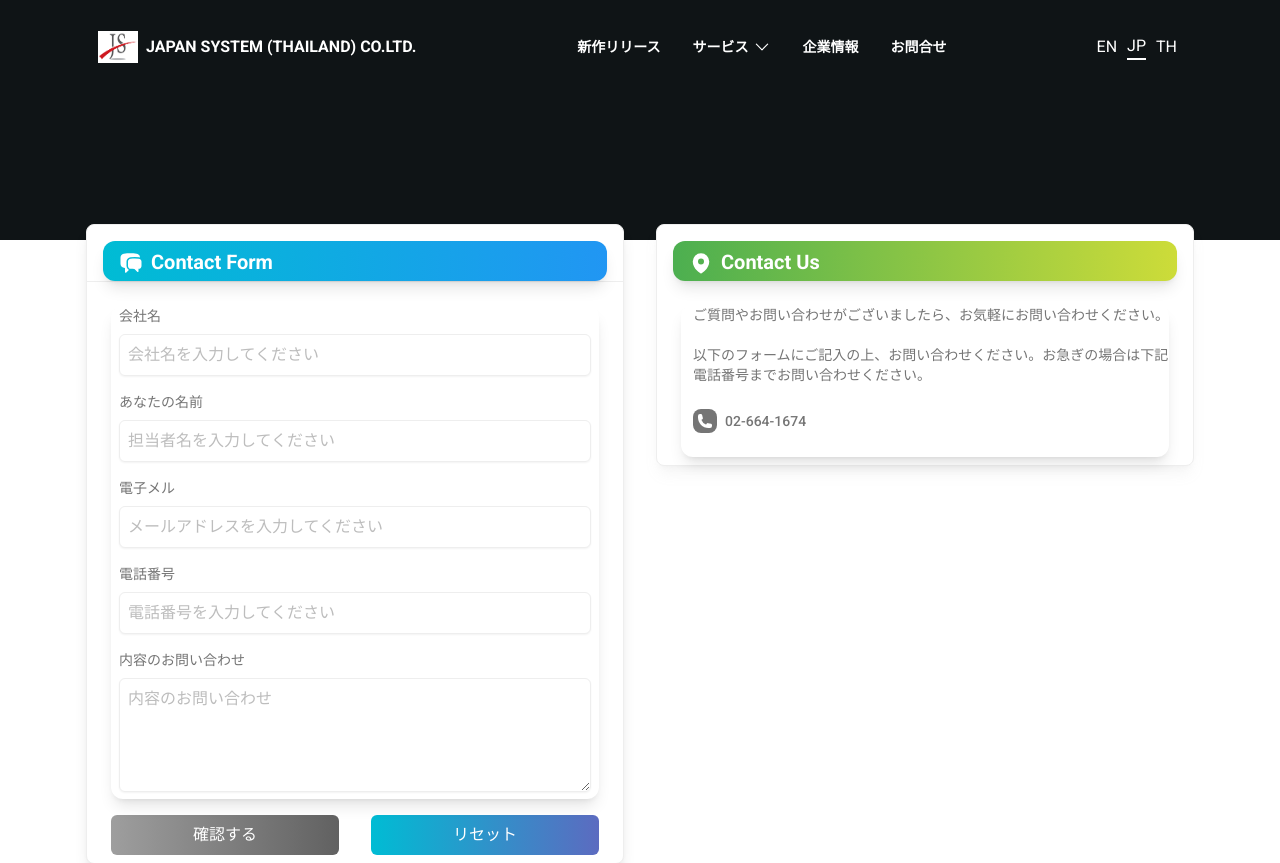
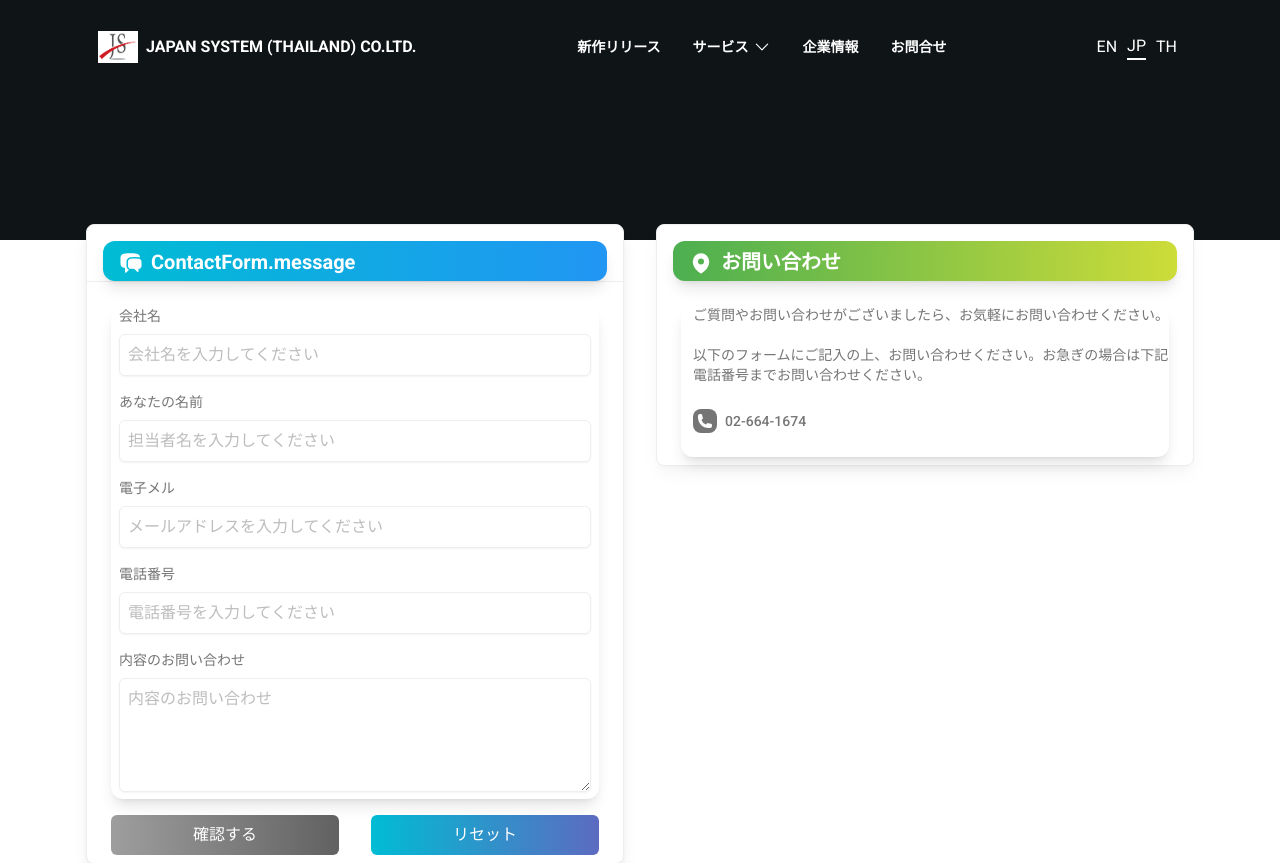
Before and after one commit to NattakarnPreesong/DesignWeb, a React (Vite) app: page /Contact in a window 1280 px wide. Shown: the top 863 px of the page. Built offline with nearby package versions, Linux system fonts and the light colour scheme.

Commit message:
Update contact.jsx

```diff
--- a/src/pages/contact.jsx
+++ b/src/pages/contact.jsx
@@ -21,7 +21,7 @@ return (
           <Card className="shadow-lg border rounded-lg">
             <CardHeader className="relative h-10 bg-gradient-to-r from-cyan-500 to-blue-500" floated={false}>
               <Typography variant="h5" color="white" className="mb-3 mt-2 font-bold flex items-center">
-                <ChatBubbleLeftRightIcon className="ml-4 w-6 h-6 mr-2 text-white-gray-500" />Contact Form
+                <ChatBubbleLeftRightIcon className="ml-4 w-6 h-6 mr-2 text-white-gray-500" />{t("ContactForm.message")}
               </Typography>
             </CardHeader>
             <CardBody className="p-2 border-t border-gray-200">
@@ -77,7 +77,7 @@ return (
           <Card className="shadow-lg border shadow-gray-500/10 rounded-lg">
             <CardHeader className="relative h-10 bg-gradient-to-r from-green-500 to-lime-500" floated={false}>
               <Typography variant="h5" color="white" className="mb-3 mt-2 font-bold flex items-center">
-                <MapPinIcon className="ml-4 w-6 h-6 mr-2 text-white-gray-500" />Contact Us
+                <MapPinIcon className="ml-4 w-6 h-6 mr-2 text-white-gray-500" />{t("Inquiry.message")}
               </Typography>
             </CardHeader>
             <CardBody className="p-2">
```
